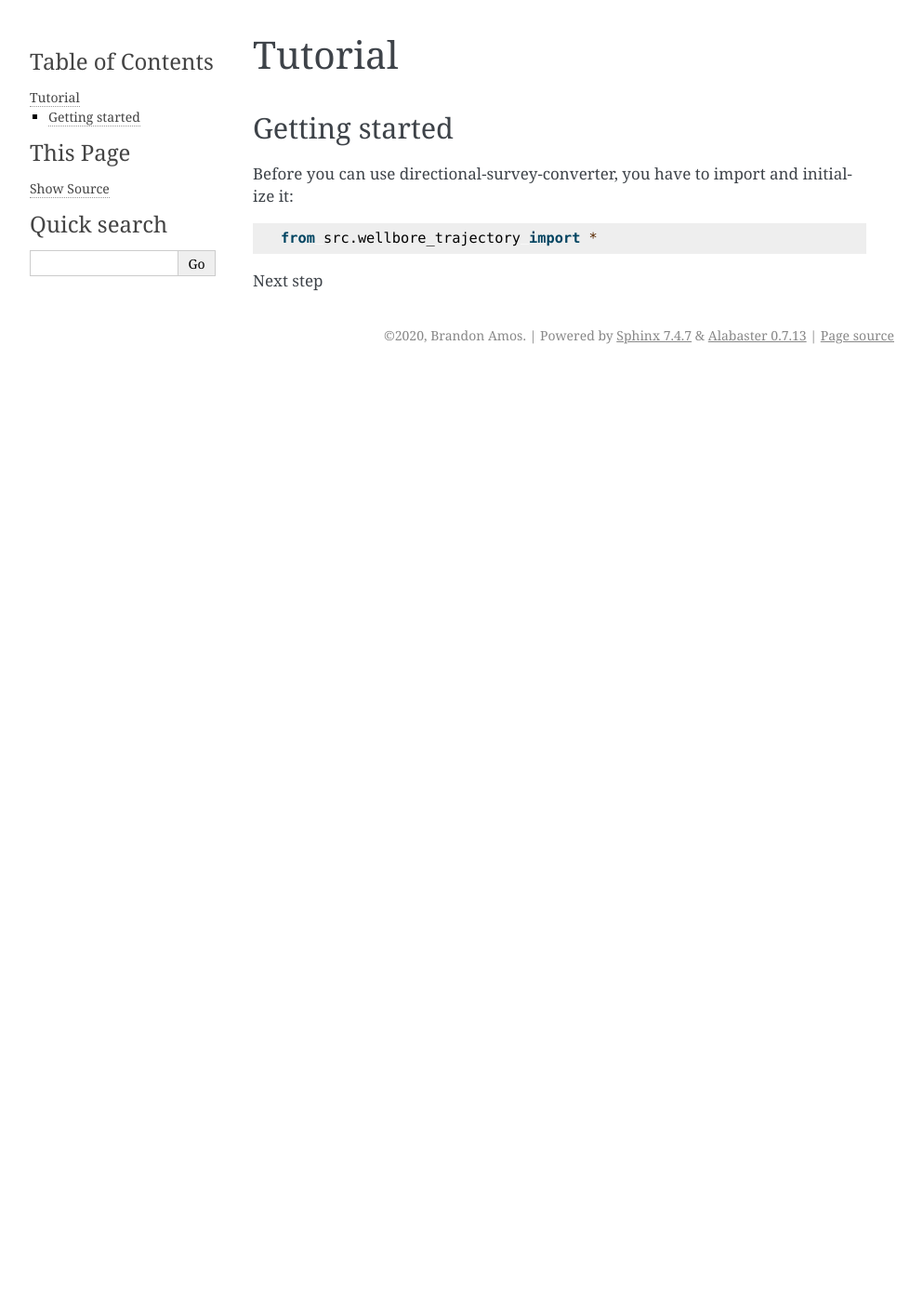
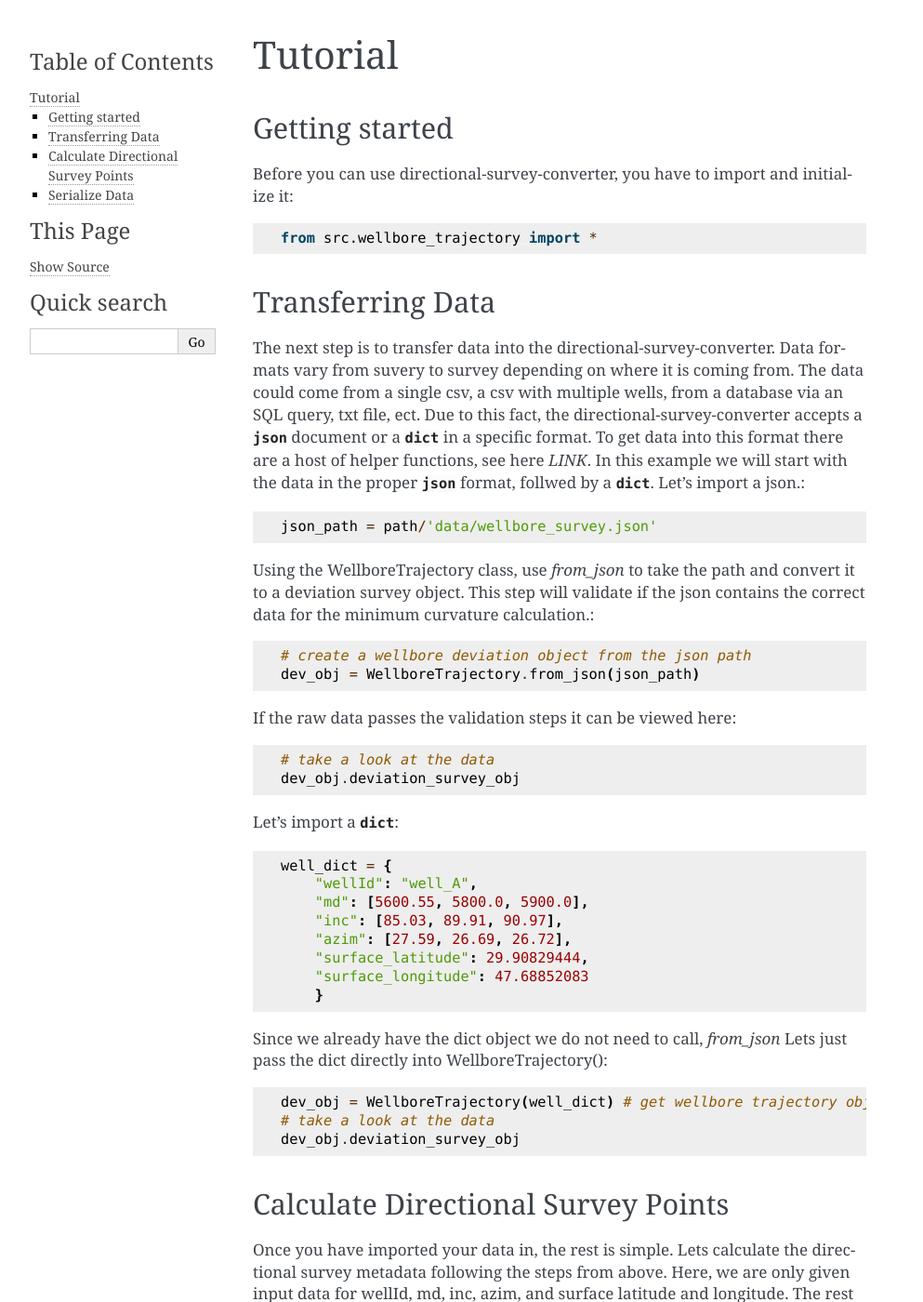
Before and after one commit to bpamos/welltrajconvert, a Sphinx documentation site: the page built from documentation/source/tutorial.rst, in a window 1280 px wide and 1400 px high. Shown: the whole window at 93% size, without its empty margins (148-1141 px from the left). Built offline with Sphinx 7.4.7, drawn with Linux system fonts in a browser that asks for light colours; some of the changed text lies outside the part shown.

Commit message:
adding tutorial info (WIP)

```diff
--- a/documentation/source/tutorial.rst
+++ b/documentation/source/tutorial.rst
@@ -9,4 +9,64 @@ Before you can use directional-survey-converter, you have to import and initiali
     from src.wellbore_trajectory import *
 
 
-Next step
+Transferring Data
+-----------------
+
+The next step is to transfer data into the directional-survey-converter.
+Data formats vary from suvery to survey depending on where it is coming from.
+The data could come from a single csv, a csv with multiple wells, from a database via an SQL query, txt file, ect.
+Due to this fact, the directional-survey-converter accepts a :class:`json` document or a :class:`dict` in a specific format.
+To get data into this format there are a host of helper functions, see here `LINK`.
+In this example we will start with the data in the proper :class:`json` format, follwed by a :class:`dict`.
+Let's import a json.::
+
+    json_path = path/'data/wellbore_survey.json'
+
+Using the WellboreTrajectory class, use `from_json` to take the path and convert it to a deviation survey object. This step will validate if the json contains the correct data for the minimum curvature calculation.::
+
+    # create a wellbore deviation object from the json path
+    dev_obj = WellboreTrajectory.from_json(json_path)
+
+If the raw data passes the validation steps it can be viewed here::
+
+    # take a look at the data
+    dev_obj.deviation_survey_obj
+
+Let's import a :class:`dict`::
+
+    well_dict = {
+        "wellId": "well_A",
+        "md": [5600.55, 5800.0, 5900.0],
+        "inc": [85.03, 89.91, 90.97],
+        "azim": [27.59, 26.69, 26.72],
+        "surface_latitude": 29.90829444,
+        "surface_longitude": 47.68852083
+        }
+Since we already have the dict object we do not need to call, `from_json`
+Lets just pass the dict directly into WellboreTrajectory()::
+
+    dev_obj = WellboreTrajectory(well_dict) # get wellbore trajectory object
+    # take a look at the data
+    dev_obj.deviation_survey_obj
+
+Calculate Directional Survey Points
+------------------
+Once you have imported your data in, the rest is simple.
+Lets calculate the directional survey metadata following the steps from above.
+Here, we are only given input data for wellId, md, inc, azim, and surface latitude and longitude.
+The rest of the data is missing and needs to be calculated with the :class:`WellboreTrajectory.calculate_survey_points()`::::
+
+    # now you can calculate the survey points using a minimum curvature algorithm
+    dev_obj.calculate_survey_points()
+    # take a look at the data that was just calculated
+    dev_obj.deviation_survey_obj
+
+    dev_obj = WellboreTrajectory(well_dict) # get wellbore trajectory object
+    # take a look at the data
+    dev_obj.deviation_survey_obj
+
+Serialize Data
+------------------
+Finally you can serialize the data to use in a variety of applications.::
+
+    json_ds = dev_obj.serialize()
```
